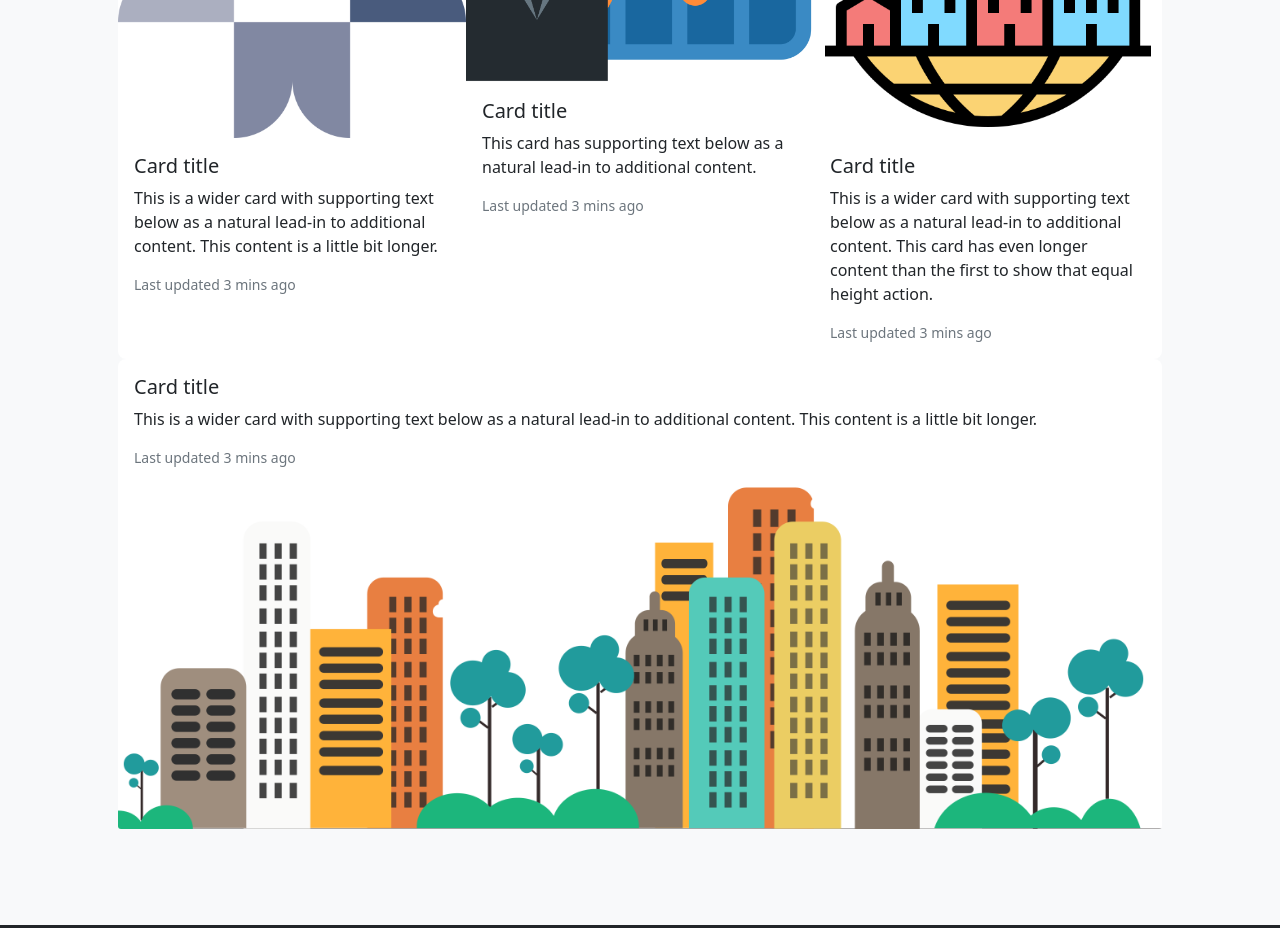
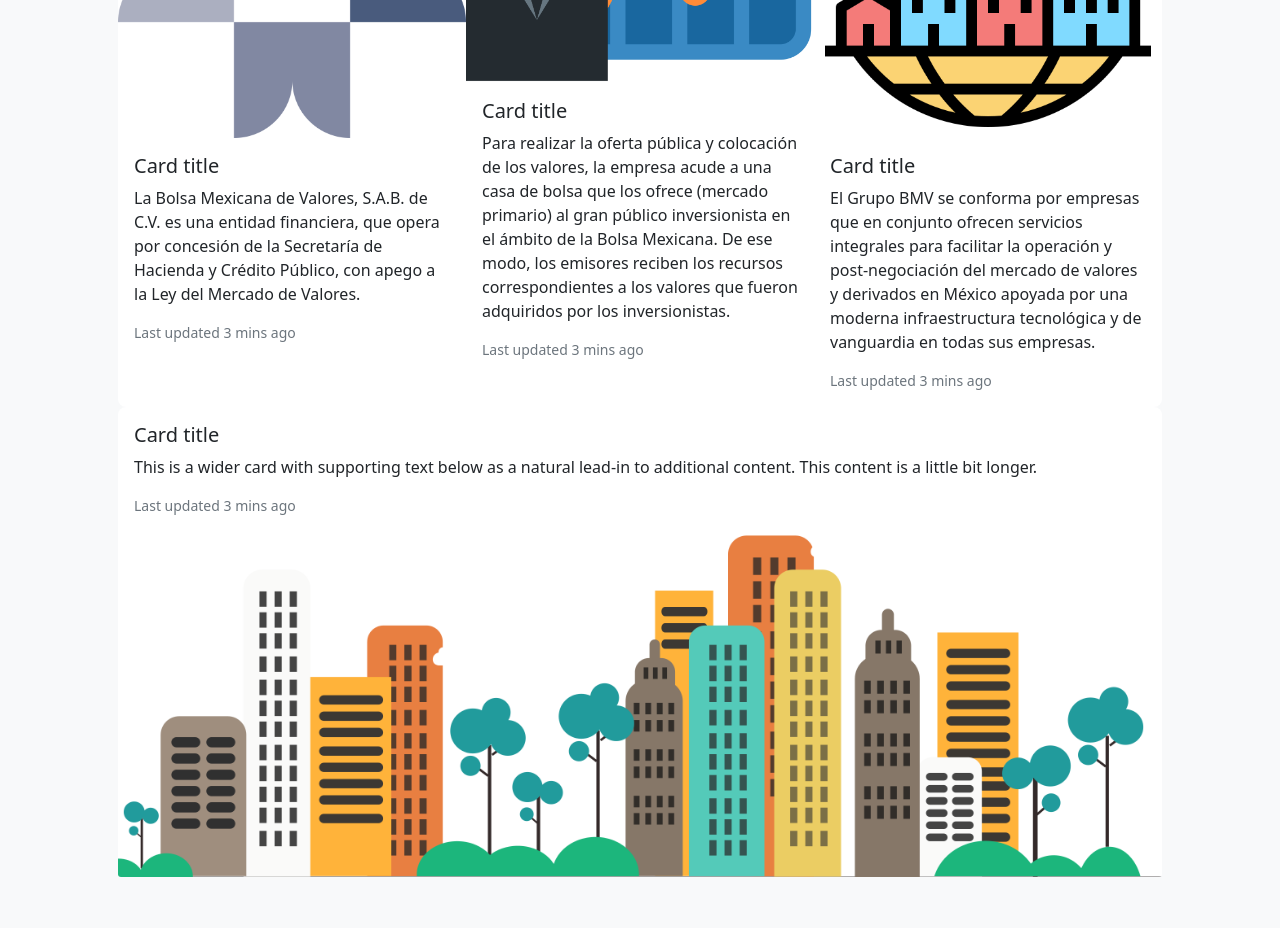
Before and after one commit to Eduardosito/Eduardosito.github.io, a plain HTML site: page index.html in a window 1280 px wide. Shown: the part 960-1888 px from the top of the page. Drawn offline with nearby package versions, Linux system fonts and the light colour scheme; a script that the page names is missing; files whose address does not match are found by name.

Commit message:
ggggdos jaja

```diff
--- a/index.html
+++ b/index.html
@@ -87,7 +87,8 @@
                               <img src="./imagenes/BMV.png" class="card-img-top" alt="...">
                               <div class="card-body">
                                 <h5 class="card-title">Card title</h5>
-                                <p class="card-text">This is a wider card with supporting text below as a natural lead-in to additional content. This content is a little bit longer.</p>
+                                <p class="card-text">La Bolsa Mexicana de Valores, S.A.B. de C.V. es una entidad financiera, que opera por concesión de la Secretaría de Hacienda y Crédito Público, con apego a la Ley del Mercado de Valores.
+                                </p>
                                 <p class="card-text"><small class="text-muted">Last updated 3 mins ago</small></p>
                               </div>
                             </div>
@@ -95,7 +96,7 @@
                               <img src="./imagenes/Stonks.png" class="card-img-top" alt="...">
                               <div class="card-body">
                                 <h5 class="card-title">Card title</h5>
-                                <p class="card-text">This card has supporting text below as a natural lead-in to additional content.</p>
+                                <p class="card-text">Para realizar la oferta pública y colocación de los valores, la empresa acude a una casa de bolsa que los ofrece (mercado primario) al gran público inversionista en el ámbito de la Bolsa Mexicana. De ese modo, los emisores reciben los recursos correspondientes a los valores que fueron adquiridos por los inversionistas.</p>
                                 <p class="card-text"><small class="text-muted">Last updated 3 mins ago</small></p>
                               </div>
                             </div>
@@ -104,7 +105,7 @@
                               <img src="./imagenes/finanzas.png" class="card-img-top" alt="...">
                               <div class="card-body">
                                 <h5 class="card-title">Card title</h5>
-                                <p class="card-text">This is a wider card with supporting text below as a natural lead-in to additional content. This card has even longer content than the first to show that equal height action.</p>
+                                <p class="card-text">El Grupo BMV se conforma por empresas que en conjunto ofrecen servicios integrales para facilitar la operación y post-negociación del mercado de valores y derivados en México apoyada por una moderna infraestructura tecnológica y de vanguardia en todas sus empresas.</p>
                                 <p class="card-text"><small class="text-muted">Last updated 3 mins ago</small></p>
                               </div>
                             </div>
```
